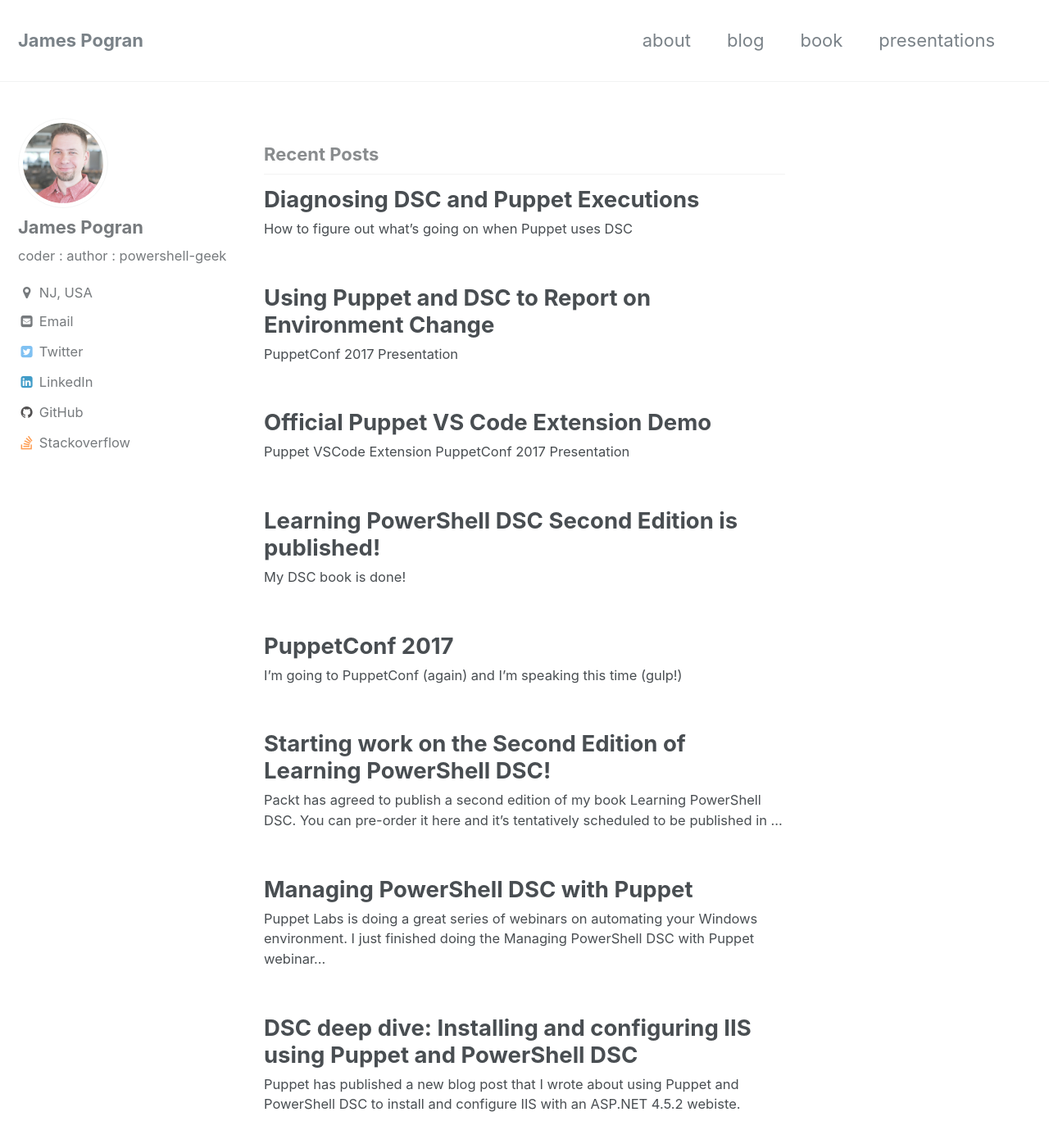
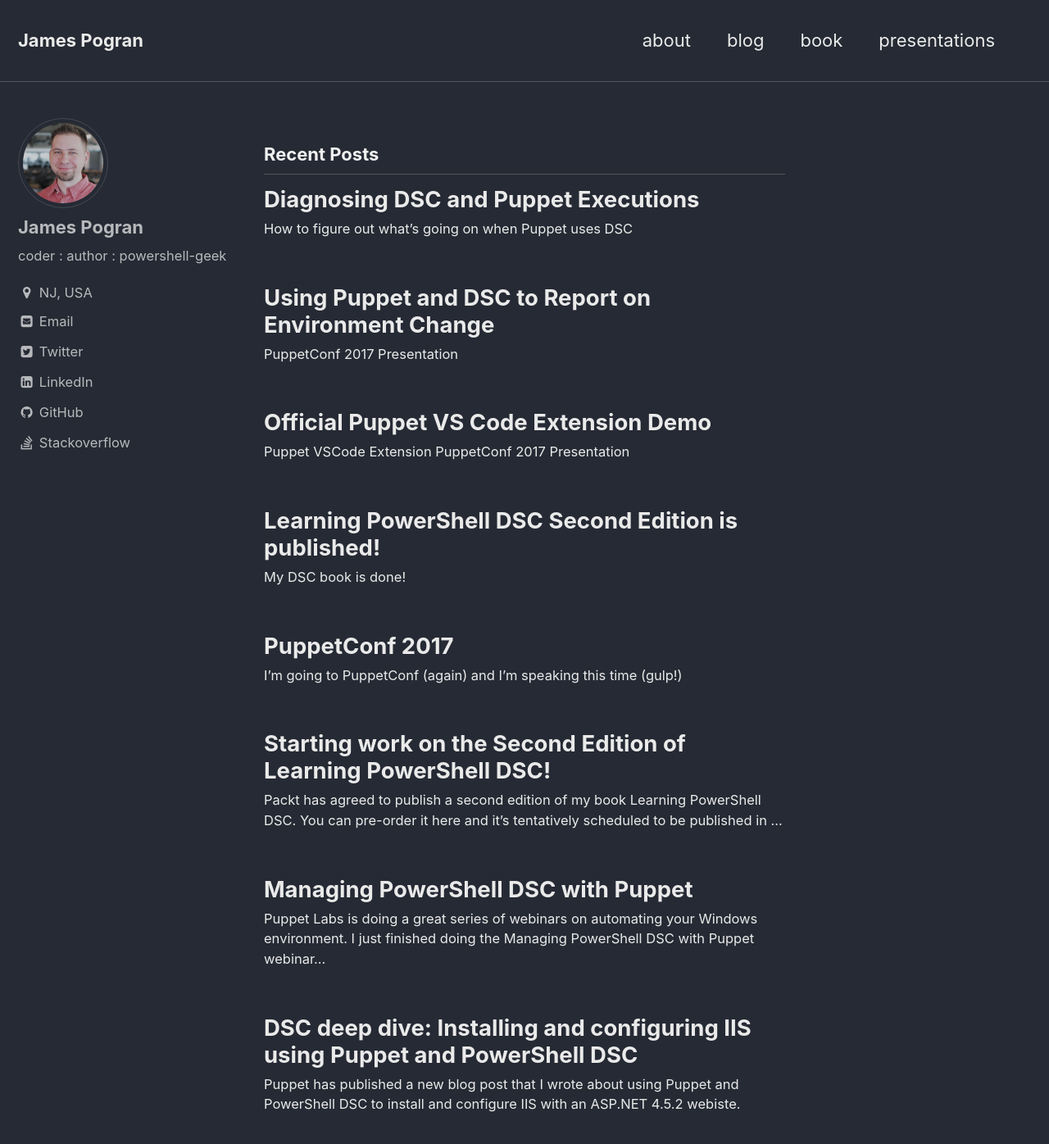
Before and after one commit to jpogran/jpogran.github.io, a Jekyll site: the page built from index.html, in a window 1280 px wide and 1400 px high. Shown: the top 1396 px of the window at 82% size. Built offline with Jekyll 4.4.1, drawn with Linux system fonts in a browser that asks for light colours; the list of posts is cut into pages by our own code.

Commit message:
set theme to dark

```diff
--- a/_config.yml
+++ b/_config.yml
@@ -46,6 +46,8 @@
         format           : "iso8601" # "iso8601" (default), "timestamp-seconds", "timestamp-milliseconds"
 atom_feed:
   path                   : # blank (default) uses feed.xml
+
+minimal_mistakes_skin: "dark"
 
 # SEO Related
 google_site_verification :
```
